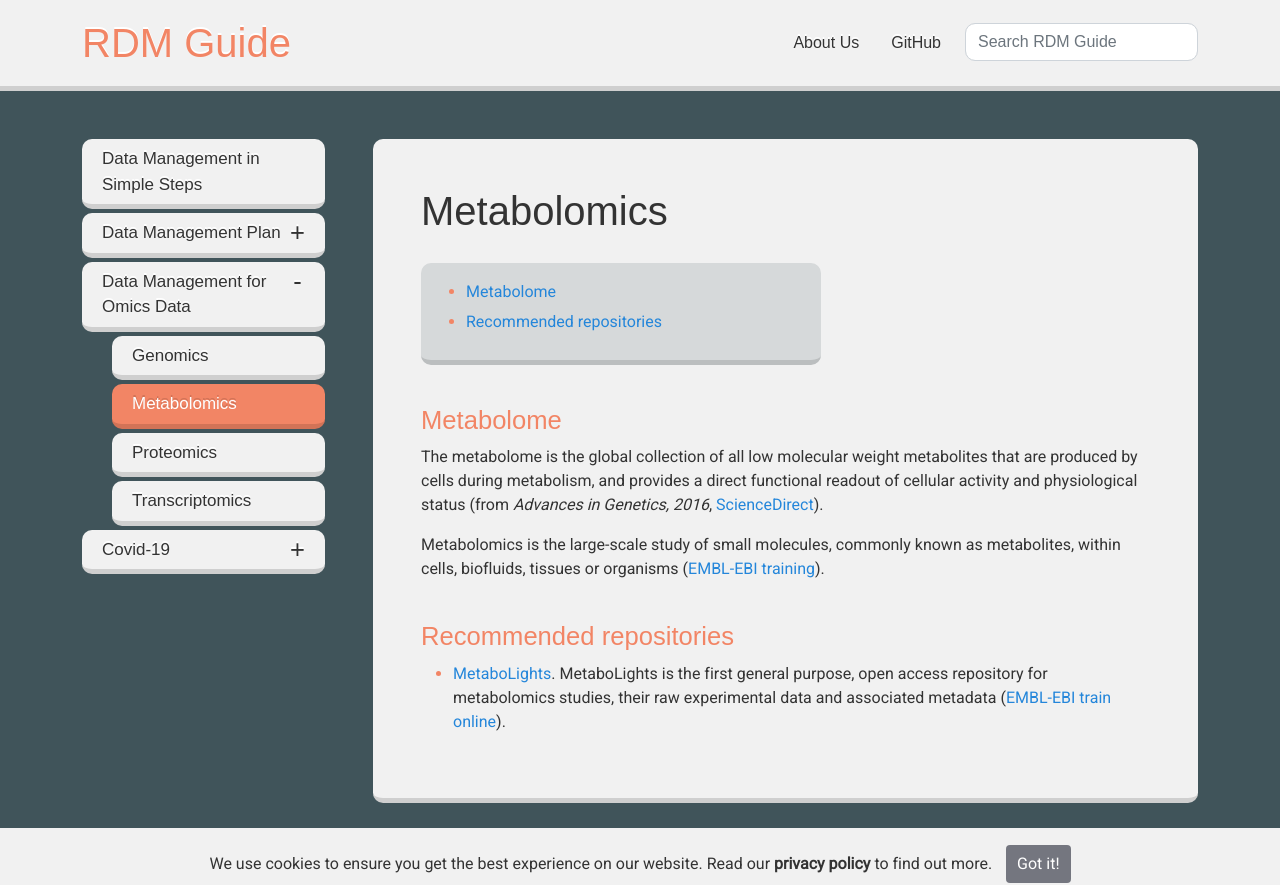
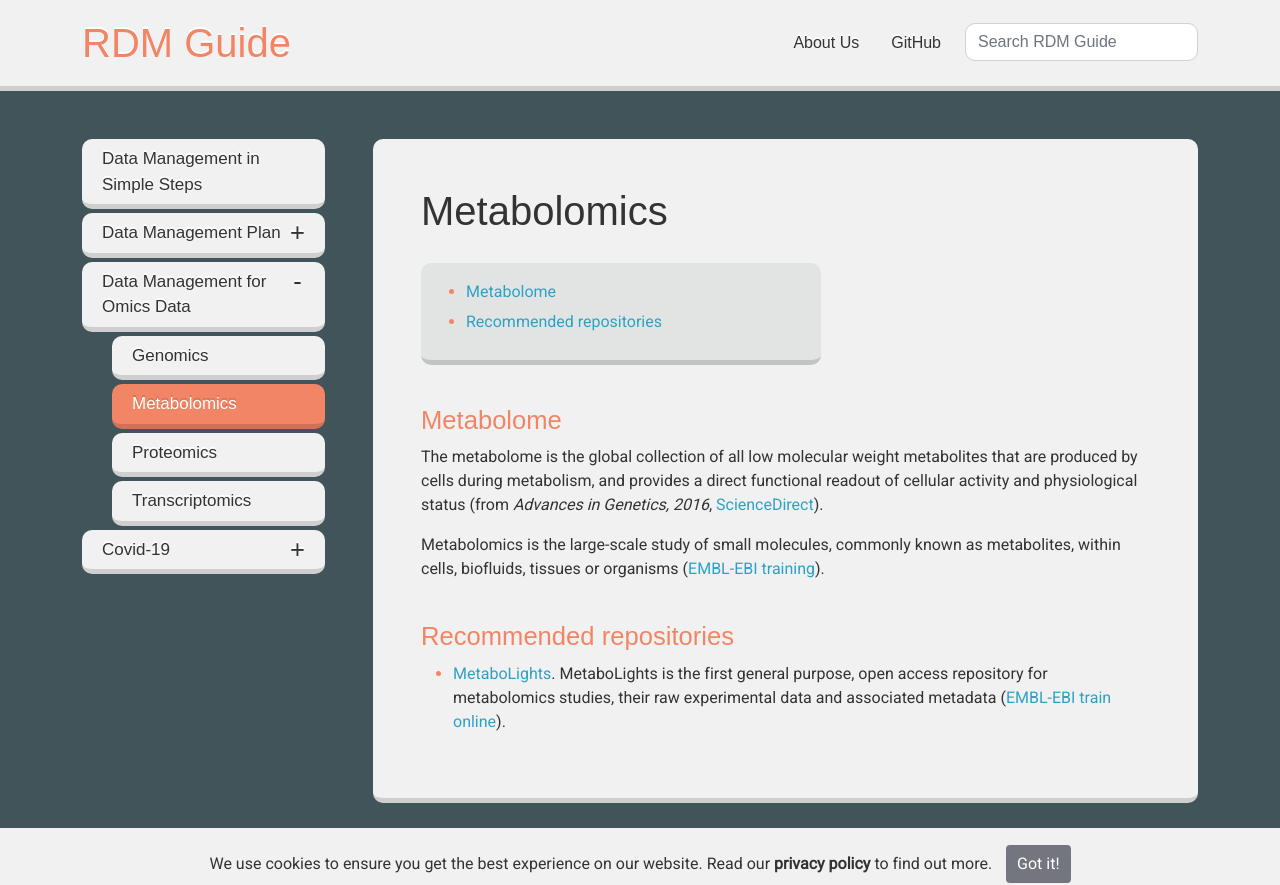
Before and after one commit to ELIXIR-Belgium/rdm-guide, a Jekyll site: the page built from pages/metabolomics.md, in a window 1280 px wide. Shown: the top 885 px of the page. Built offline with Jekyll 4.4.1, drawn with Linux system fonts in a browser that asks for light colours; some web fonts are replaced.

Commit message:
new link color

```diff
--- a/assets/css/main.css
+++ b/assets/css/main.css
@@ -2,7 +2,8 @@
 
     --primary-theme-color: #f28565;
     --second-theme-color: #40545a;
-    --link-color: #2486da;
+    --tertiary-theme-color: #e2e4e4;
+    --link-color: #2CA2C6;
     --light-grey: #f1f1f1;
     --white: #ffffff;
     --hover-grey: #74767f;
@@ -13,6 +14,8 @@
     --footer-bg: var(--light-grey);
     --footer-color: #333;
     --white-text: var(--white);
+    --main-font: 'Roboto', sans-serif;
+    --title-font: 'Capriola', sans-serif;
 }
 
 /*-----General styling-----*/
@@ -20,13 +23,13 @@
 body {
     color: var(--main-text-color);
     background-color: var(--main-bg-color);
-    font-family: 'Roboto', sans-serif;
+    font-family: var(--main-font);
     font-variant-ligatures: none;
     font-size: 1em;
 }
 
 h1 {
-    font-family: 'Capriola', sans-serif;
+    font-family: var(--title-font);
     font-size: 2.5em;
     font-weight: 400;
     margin-bottom: 0.5em;
@@ -40,7 +43,7 @@ h1 {
 }
 
 main h2 {
-    font-family: 'Capriola', sans-serif;
+    font-family: var(--title-font);
     font-size: 1.6em;
     color: var(--primary-theme-color);
     margin: 40px 0 10px;
@@ -163,7 +166,7 @@ pre code {
 
 .navbar {
     background-color: var(--nav-bg);
-    border-bottom: 5px solid #cfcfcf;
+    border-bottom: 5px solid #00000024;
     text-shadow: 0px -2px white;
 }
 
@@ -215,7 +218,7 @@ pre code {
     background-color: var(--white);
     box-shadow: 0 1px 2px rgba(0, 0, 0, 20%), 0 3px 10px rgba(0, 0, 0, 15%);
     border-radius: 4px;
-    font-family: 'Roboto', sans-serif;
+    font-family: var(--main-font);
 }
 
 @media (max-width: 992px) {
@@ -342,18 +345,18 @@ pre code {
     color: #333;
     text-decoration: none;
     background-color: #f1f1f1;
-    border-bottom: 5px solid #cfcfcf;
+    border-bottom: 5px solid #00000024;
     text-shadow: 0px -2px white;
     transition: all 0.1s;
     -webkit-transition: all 0.1s;
-    font-family: 'Capriola', sans-serif;
+    font-family: var(--title-font);
 }
 
 .menu li a:active
 {
   transform: translate(0px,5px);
   -webkit-transform: translate(0px,5px);
-  border-bottom: 1px solid;
+  border-bottom: 1px solid #00000024;
 }
 
 
@@ -367,7 +370,7 @@ pre code {
 
 .menu li.active:not(.parent)>a {
     background-color: #f28565;
-    border-bottom: 5px solid #d27357;
+    border-bottom: 5px solid #00000024;
     text-shadow: 0px -2px #d27357;
     color: white;
 }
@@ -409,11 +412,11 @@ pre code {
 
 #toc {
     padding: 15px;
-    background-color: #d6d9da;
+    background-color: var(--tertiary-theme-color);
     margin: 1.75em 0 2em;
     padding: 10px 25px;
     border-radius: 10px;
-    border-bottom: 5px solid #bbbebf;
+    border-bottom: 5px solid #00000024;
     max-width: 400px;
     line-height: 1.4;
 }
@@ -589,18 +592,18 @@ h2.card-title {
 
 .btn-custom {
     transition: color .15s ease-in-out, background-color .15s ease-in-out, border-color .15s ease-in-out;
-    font-family: 'Capriola', sans-serif;
+    font-family: var(--title-font);
     background-color: var(--light-grey);
     padding: 7px 11px;
     border-radius: 10px;
     text-align: left;
     border: 0;
-    border-bottom: 5px solid #cfcfcf;
+    border-bottom: 5px solid #00000024;
 }
 
 .btn-custom:hover {
     background-color: var(--primary-theme-color);
-    border-bottom: 5px solid #d27357;
+    border-bottom: 5px solid #00000024;
     text-shadow: 0px -2px #d27357;
     color: white;
 }
@@ -625,7 +628,7 @@ h2.card-title {
     background-color: #d6d9da;
     border-radius: 10px;
     border: 0px;
-    border-bottom: 5px solid #bbbebf;
+    border-bottom: 5px solid #00000024;
 }
 
 .contributor-cards .badge {
@@ -820,7 +823,7 @@ h2.card-title {
     background-color: #f1f1f1;
     padding: 43px 50px;
     border-radius: 10px;
-    border-bottom: 5px solid #cfcfcf;
+    border-bottom: 5px solid #00000024;
 }
 
 .navbar-brand {
@@ -832,7 +835,7 @@ h2.card-title {
 }
 
 .navbar {
-    font-family: 'Capriola', sans-serif;
+    font-family: var(--title-font);
 }
 
 .form-control {
```
